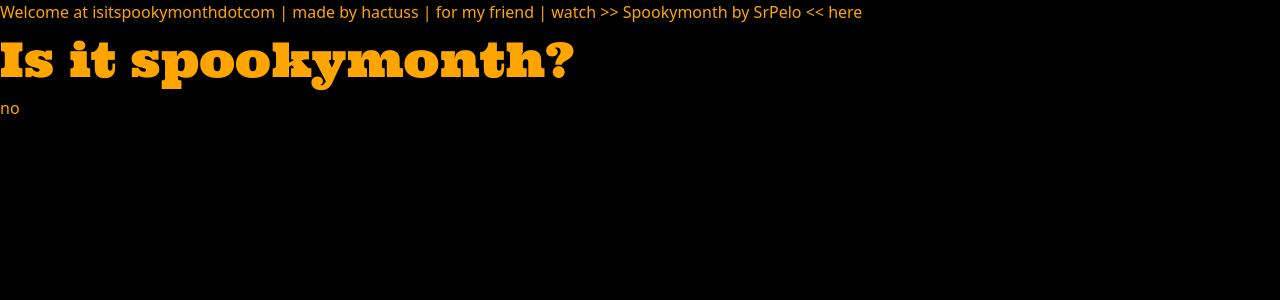
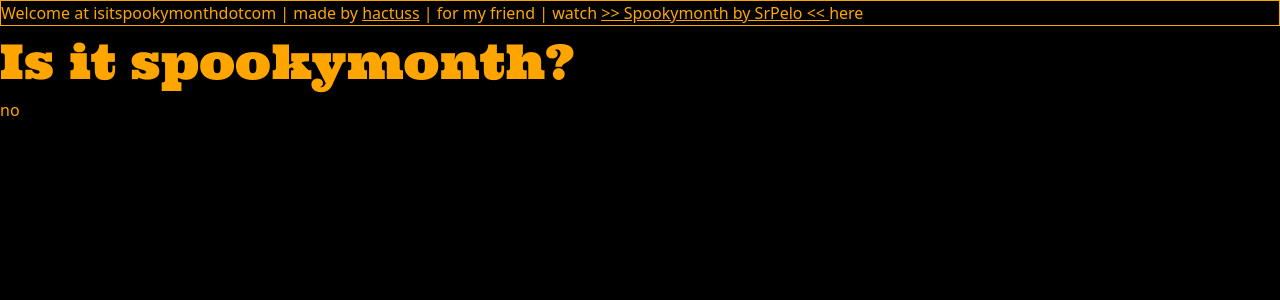
Before and after one commit to hactuss/isitspookymonth, a SvelteKit app: page / in a window 1280 px wide. Shown: the top 300 px of the page. Built offline with nearby package versions, Linux system fonts and the light colour scheme.

Commit message:
modified:   src/routes/+page.svelte

```diff
--- a/src/routes/+page.svelte
+++ b/src/routes/+page.svelte
@@ -6,7 +6,7 @@
 <main>
     <h3>
         Welcome at isitspookymonthdotcom | made by <a
-            href="https://hactuss-website.vercel.app">hactuss</a
+            href="https://haj-links.vercel.app">hactuss</a
         >
         | for my friend | watch
         <a
@@ -16,14 +16,12 @@
         </a> here
     </h3>
     <h1>Is it spookymonth?</h1>
+
     {#if d.getMonth() == 9}
         <p>yes</p>
-    {:else}
-        <p>no</p>
-    {/if}
-    {#if d.getMonth() == 9}
         <div>
             <h1>Happy Spooky Month</h1>
+            <div>
                 <img
                     src="https://media.tenor.com/agWRnwIHk0MAAAAj/%D0%B6%D1%83%D1%82%D0%BA%D0%B8%D0%B9%D0%BC%D0%B5%D1%81%D1%8F%D1%86-%D1%81%D0%BA%D0%B8%D0%B4%D0%B8%D0%BF%D0%B0%D0%BC%D0%BF.gif"
                     alt=""
@@ -36,6 +34,7 @@
                     src="https://media1.tenor.com/m/MUKNVPLzWsQAAAAd/itisaspookymonth.gif"
                     alt=""
                 />
+            </div>
             <iframe
                 width="560"
                 height="315"
@@ -47,5 +46,19 @@
                 allowfullscreen
             ></iframe>
         </div>
+    {:else}
+        <p>no</p>
     {/if}
 </main>
+
+<style>
+    h3 {
+        border: 1px solid orange;
+    }
+    img {
+        width: 300px;
+    }
+    a {
+        text-decoration: underline;
+    }
+</style>
```
Lines whose indentation alone changed are shown as unchanged.
